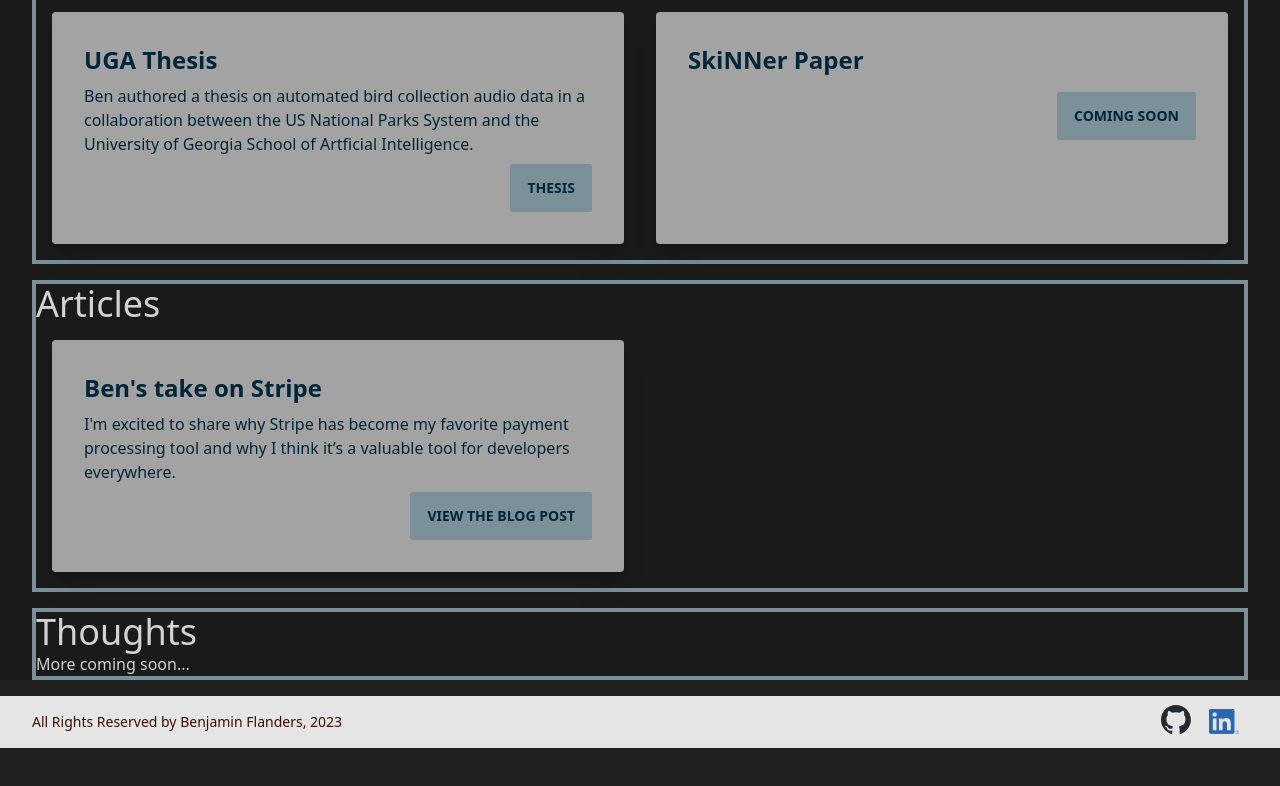
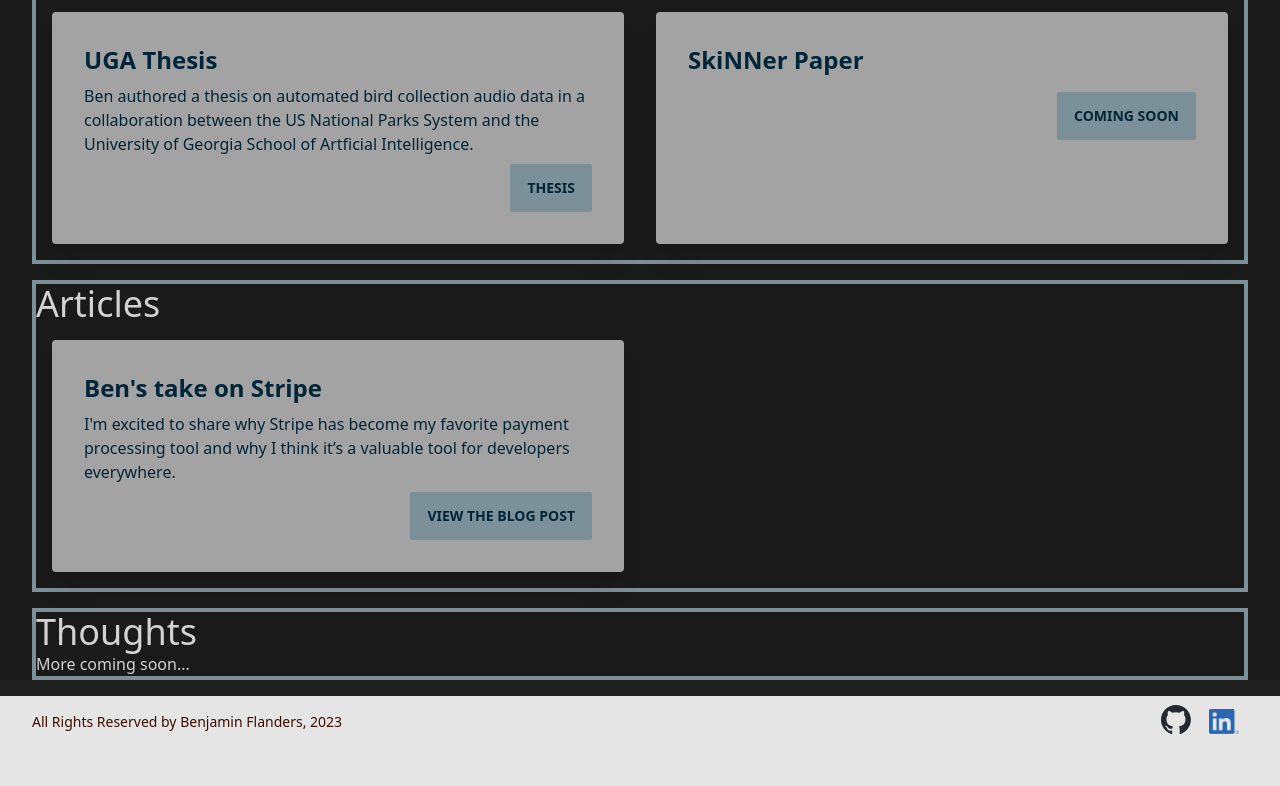
Before and after one commit to Benrflanders/Benrflanders.github.io, a Next.js app: page / in a window 1280 px wide. Shown: the part 3947-4733 px from the top of the page. Before the commit the page ends 4695 px from the top, so only its background shows below. Built offline with nearby package versions, Linux system fonts and the light colour scheme.

Commit message:
Enlarged footer area

```diff
--- a/components/Footer/index.tsx
+++ b/components/Footer/index.tsx
@@ -3,7 +3,7 @@ import Image from "next/image";
 export default function Footer() {
   // A section that includes social media links, contact information, and a copyright notice.
   return (
-    <footer className="footer grid grid-cols-2 w-full content-between text-accent-content  bg-neutral-200">
+    <footer className="footer grid grid-cols-2 w-full content-between text-accent-content  bg-neutral-200 min-h-96">
       <div className="flex pl-8 p-4 bg-neutral-200 place-content-start">
         <p>All Rights Reserved by Benjamin Flanders, 2023</p>
       </div>
```
